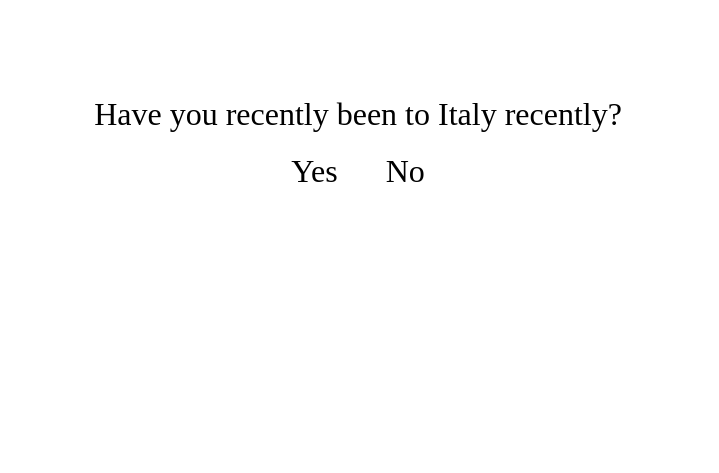
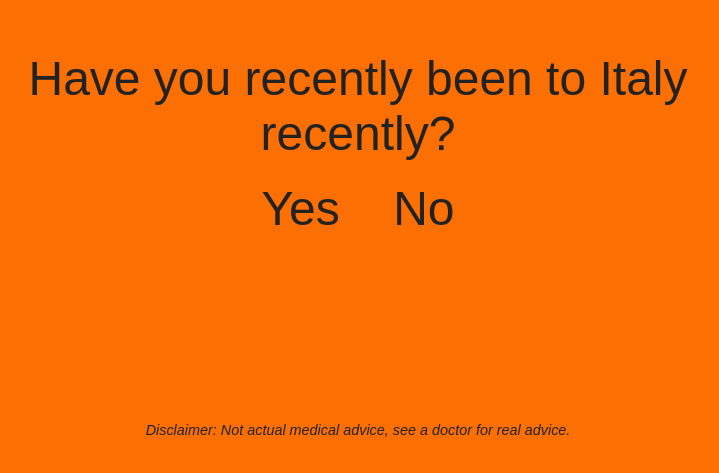
Before and after one commit to jescholl/corona, a plain HTML site: page index.html in a window 1280 px wide. Shown: the part 267-740 px from the top of the page, without its empty margins (282-1001 px from the left). Drawn offline with Linux system fonts and the light colour scheme.

Commit message:
add colors, and disclaimer

```diff
--- a/index.html
+++ b/index.html
@@ -7,13 +7,13 @@
   </head>
   <body>
     <div id="main">
-      <div id="question">
-      </div>
+      <p id="question"></p>
       <div id="answers">
         <a href="#" id="yes" onclick="answer(this.id)">Yes</a>
         <a href="#" id="no" onclick="answer(this.id)">No</a>
       </div>
     </div>
+    <p id="disclaimer">Disclaimer: Not actual medical advice, see a doctor for real advice.</p>
     <script type="text/javascript">render();</script>
   </body>
 </html>
--- a/style.css
+++ b/style.css
@@ -1,13 +1,16 @@
 body {
-  font-size: 2em;
+  background: #fc6f03;
+  color: #222222;
+  font-size: 3em;
   text-align: center;
+  font-family:arial,sans-serif;
 }
 
 #main {
   position: fixed;
   top: 50%;
   left: 50%;
-  /* bring your own prefixes */
+  width: 70%;
   transform: translate(-50%, -50%);
   padding: 10px;
 }
@@ -22,20 +25,31 @@ body {
   margin: auto;
 }
 
+#disclaimer {
+  font-size: 0.3em;
+  font-style: italic;
+  position: fixed;
+  left: 50%;
+  bottom: 10%;
+  transform: translate(-50%,-5%);
+}
+
 a, a:visited {
-  color: black;
+  color: #222222;
   text-decoration: none;
   margin: 10px;
   padding: 10px;
 }
 
 a:hover {
-  padding: 9px;
-  border: 1px solid black;
+  background: #222222;
+  color: #fc6f03;
+  /* padding: 9px;
+  border: 1px solid black; */
 }
 
 @media only screen and (max-width:767px) {
   body {
-    font-size: 1em;
+    font-size: 2em;
   }
 }
```
